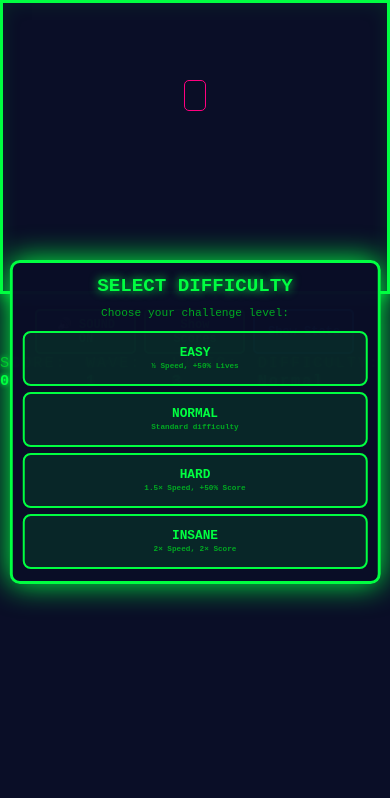
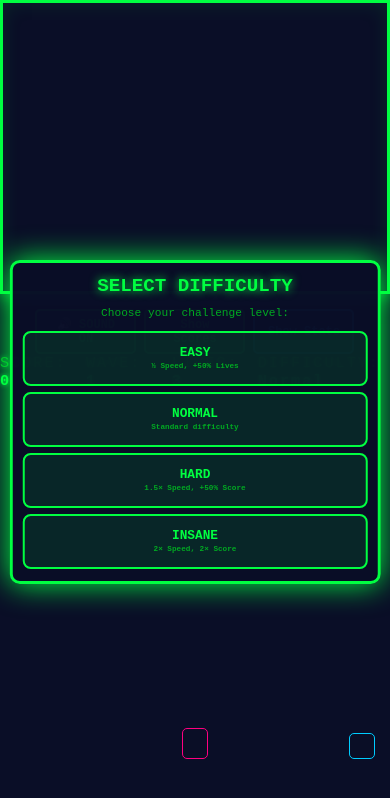
Before and after one commit to viloun/space-invaders, a website: page index.html in a window 390 px wide. Drawn offline with Linux system fonts and the light colour scheme.

Commit message:
Position powerups and bullet level displays above touch controls on mobile

```diff
--- a/index.html
+++ b/index.html
@@ -956,15 +956,33 @@
 
             .powerups-display {
                 position: fixed;
-                top: 80px;
+                bottom: 85px;
                 left: 50%;
                 transform: translateX(-50%);
-                font-size: 0.9em;
-                z-index: 100;
+                font-size: 0.85em;
+                z-index: 49;
                 background: rgba(10, 14, 39, 0.9);
-                padding: 5px 10px;
+                padding: 6px 12px;
                 border-radius: 5px;
                 border: 1px solid #ff0080;
+                color: #ff0080;
+                text-shadow: 0 0 10px #ff0080;
+                white-space: nowrap;
+            }
+
+            .bullet-level-display {
+                position: fixed;
+                bottom: 85px;
+                right: 15px;
+                font-size: 0.85em;
+                z-index: 49;
+                background: rgba(10, 14, 39, 0.9);
+                padding: 6px 12px;
+                border-radius: 5px;
+                border: 1px solid #00ccff;
+                color: #00ccff;
+                text-shadow: 0 0 10px #00ccff;
+                display: block !important;
             }
         }
 
```
